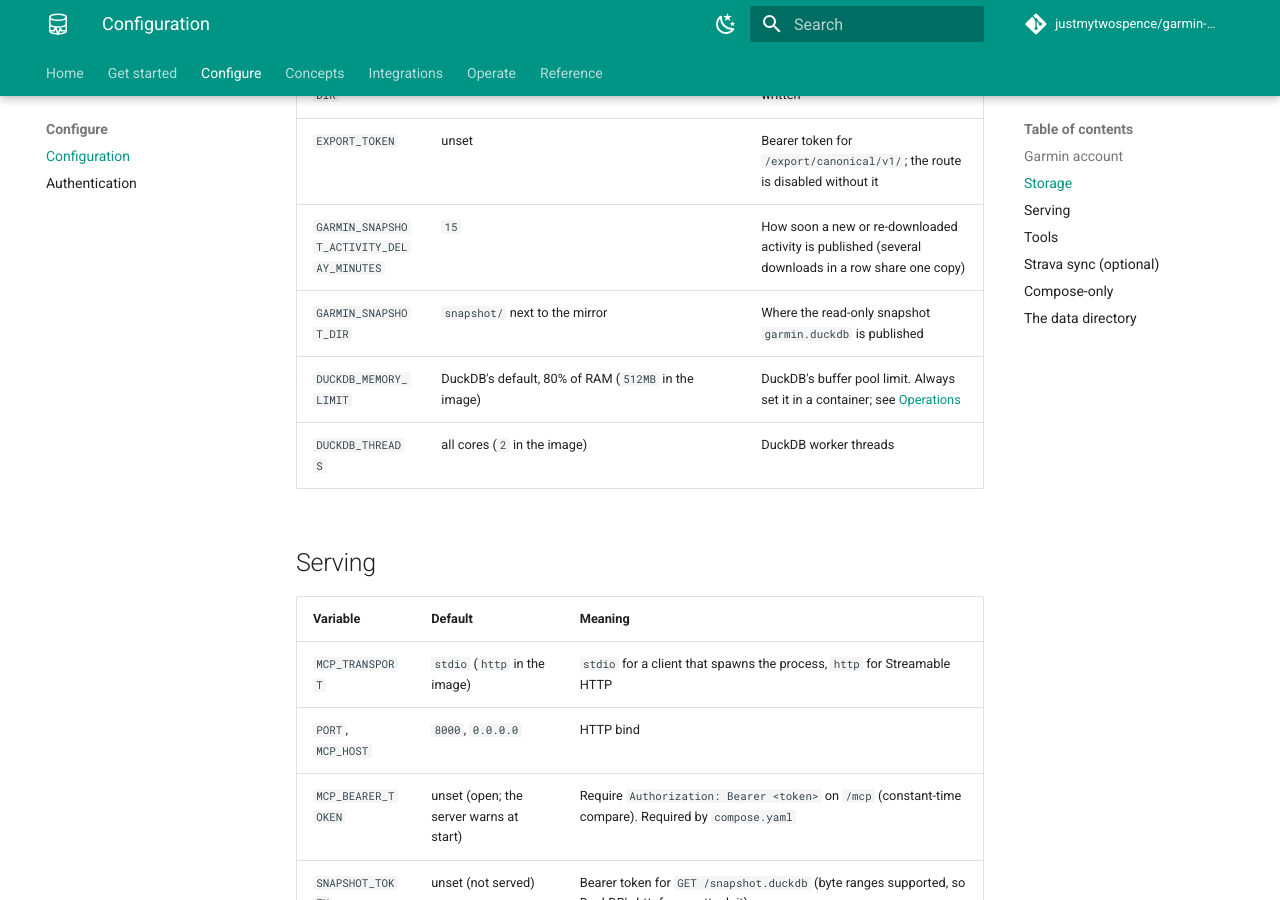
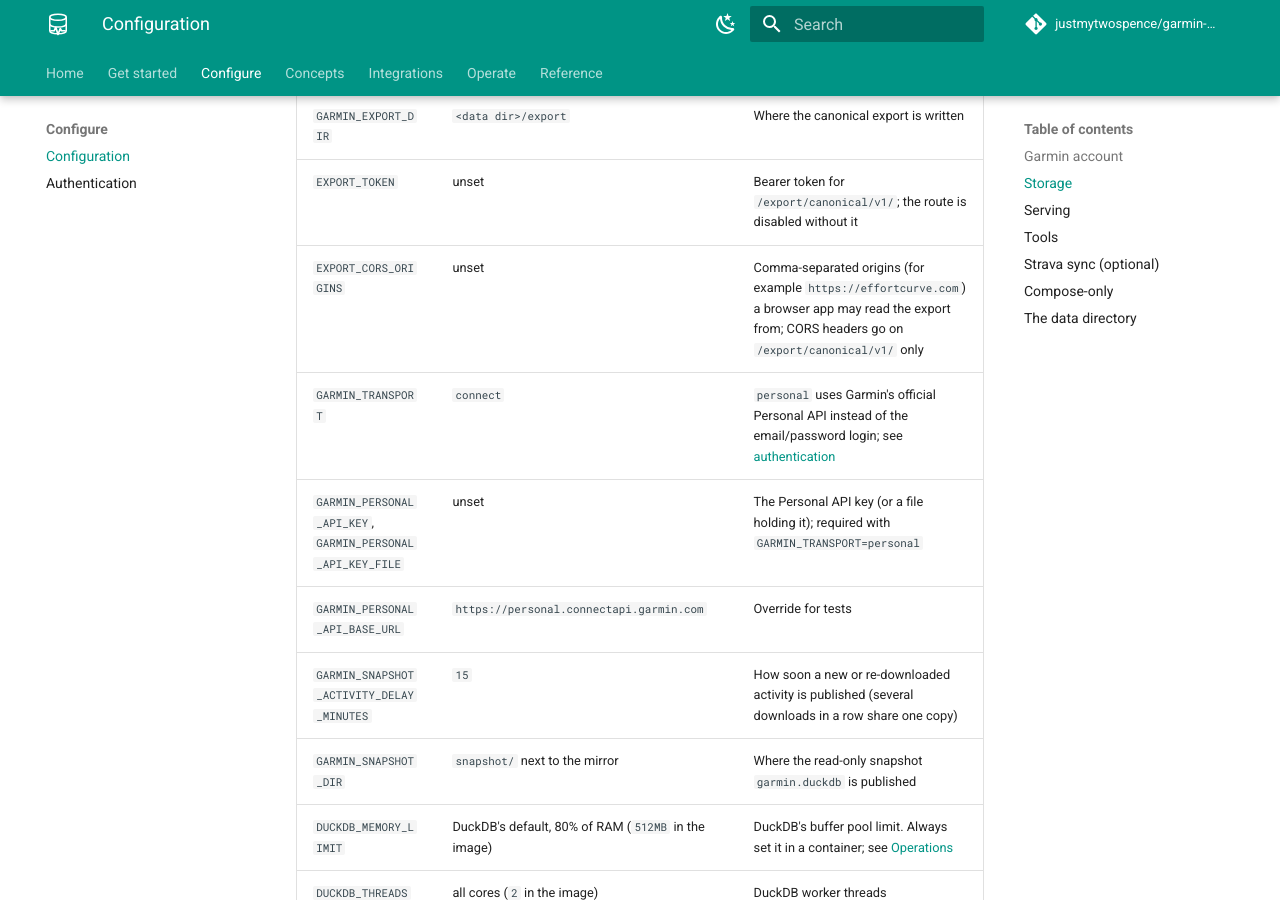
Before and after one commit to justmytwospence/garmin-mcp, an MkDocs documentation site: the page built from docs/configuration.md, in a window 1280 px wide and 900 px high, scrolled down 1341 px. Built offline with MkDocs 1.6.1 and Material for MkDocs 9.7.7, drawn with Linux system fonts in a browser that asks for light colours; comment, search, counter and statistics services are not loaded.

Commit message:
docs: Personal API transport and export CORS

```diff
--- a/docs/configuration.md
+++ b/docs/configuration.md
@@ -21,6 +21,10 @@
 | `GARMIN_EXPORT` | `off` | `canonical` writes the [canonical export](canonical-export.md) after each snapshot publish |
 | `GARMIN_EXPORT_DIR` | `<data dir>/export` | Where the canonical export is written |
 | `EXPORT_TOKEN` | unset | Bearer token for `/export/canonical/v1/`; the route is disabled without it |
+| `EXPORT_CORS_ORIGINS` | unset | Comma-separated origins (for example `https://effortcurve.com`) a browser app may read the export from; CORS headers go on `/export/canonical/v1/` only |
+| `GARMIN_TRANSPORT` | `connect` | `personal` uses Garmin's official Personal API instead of the email/password login; see [authentication](authentication.md#personal-api-key) |
+| `GARMIN_PERSONAL_API_KEY`, `GARMIN_PERSONAL_API_KEY_FILE` | unset | The Personal API key (or a file holding it); required with `GARMIN_TRANSPORT=personal` |
+| `GARMIN_PERSONAL_API_BASE_URL` | `https://personal.connectapi.garmin.com` | Override for tests |
 | `GARMIN_SNAPSHOT_ACTIVITY_DELAY_MINUTES` | `15` | How soon a new or re-downloaded activity is published (several downloads in a row share one copy) |
 | `GARMIN_SNAPSHOT_DIR` | `snapshot/` next to the mirror | Where the read-only snapshot `garmin.duckdb` is published |
 | `DUCKDB_MEMORY_LIMIT` | DuckDB's default, 80% of RAM (`512MB` in the image) | DuckDB's buffer pool limit. Always set it in a container; see [Operations](operations.md#memory) |
```
Also changed, not shown: docs/authentication.md (+6 -0 lines), docs/canonical-export.md (+2 -0 lines), 1 other file.
